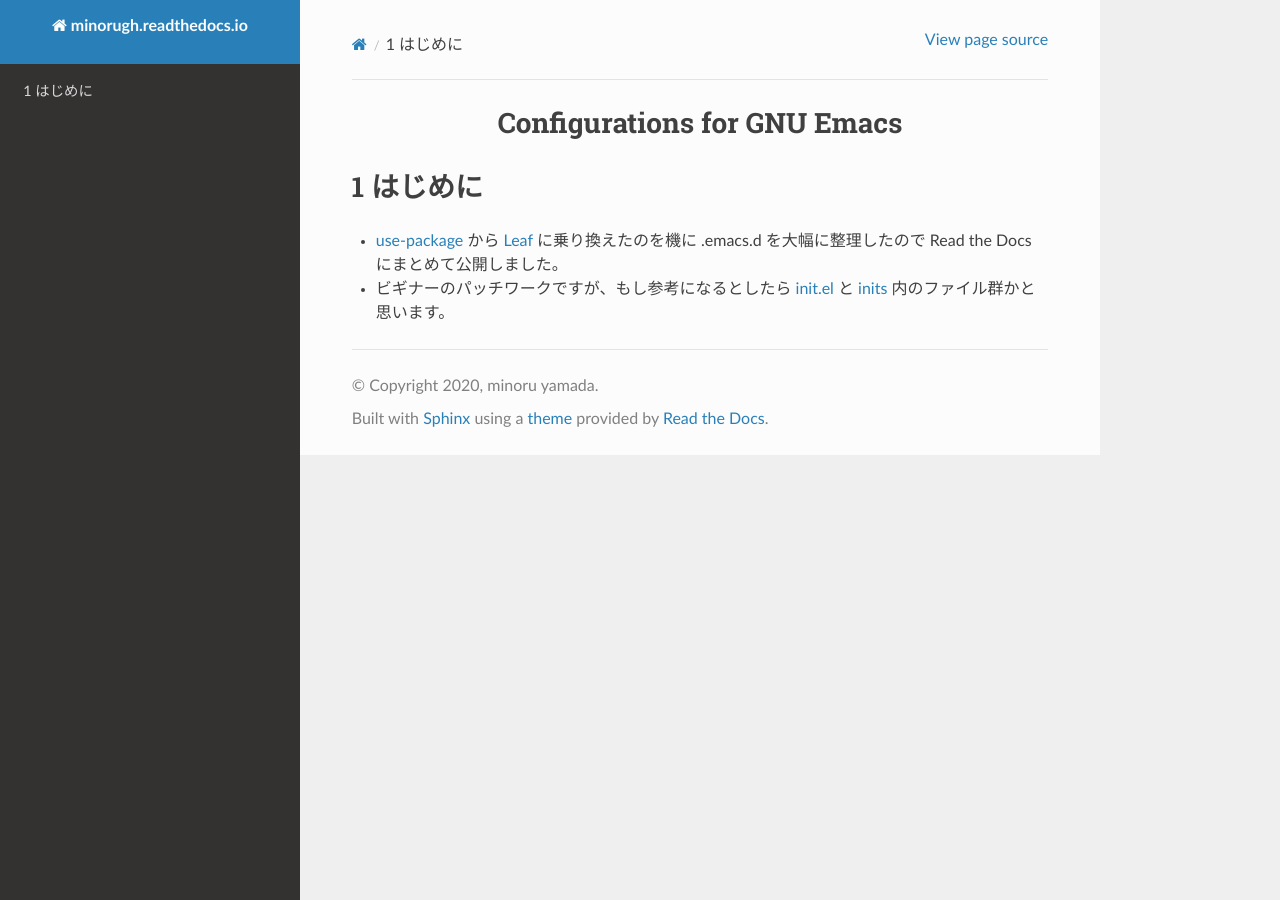
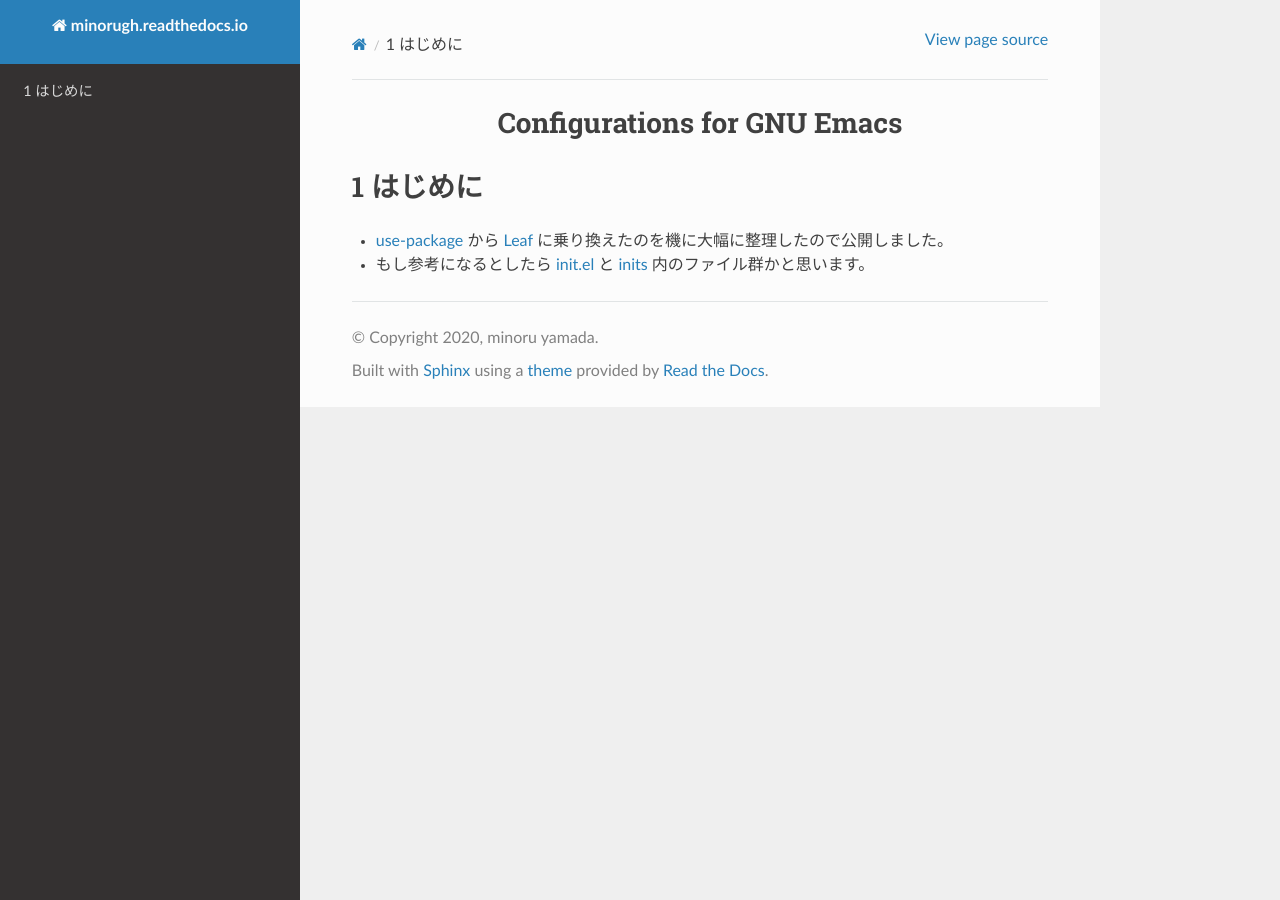
Before and after one commit to nomissbowling/emacs.d, a Sphinx documentation site: the page built from docs/index.md, in a window 1280 px wide. Built offline with Sphinx 7.4.7 and the Read the Docs theme 2.0.0, drawn with Linux system fonts in a browser that asks for light colours.

Commit message:
Fix index.md

```diff
--- a/docs/index.md
+++ b/docs/index.md
@@ -1,5 +1,5 @@
 <h1 style="text-align:center;">Configurations for GNU Emacs</h1>
 
 ## 1 はじめに
-* [use-package](https://github.com/jwiegley/use-package) から [Leaf](https://github.com/conao3/leaf.el) に乗り換えたのを機に .emacs.d を大幅に整理したので Read the Docs にまとめて公開しました。
-* ビギナーのパッチワークですが、もし参考になるとしたら [init.el](https://github.com/minorugh/emacs.d/blob/master/init.el) と [inits](https://github.com/minorugh/emacs.d/tree/master/inits) 内のファイル群かと思います。
+* [use-package](https://github.com/jwiegley/use-package) から [Leaf](https://github.com/conao3/leaf.el) に乗り換えたのを機に大幅に整理したので公開しました。
+* もし参考になるとしたら [init.el](https://github.com/minorugh/emacs.d/blob/master/init.el) と [inits](https://github.com/minorugh/emacs.d/tree/master/inits) 内のファイル群かと思います。
```
